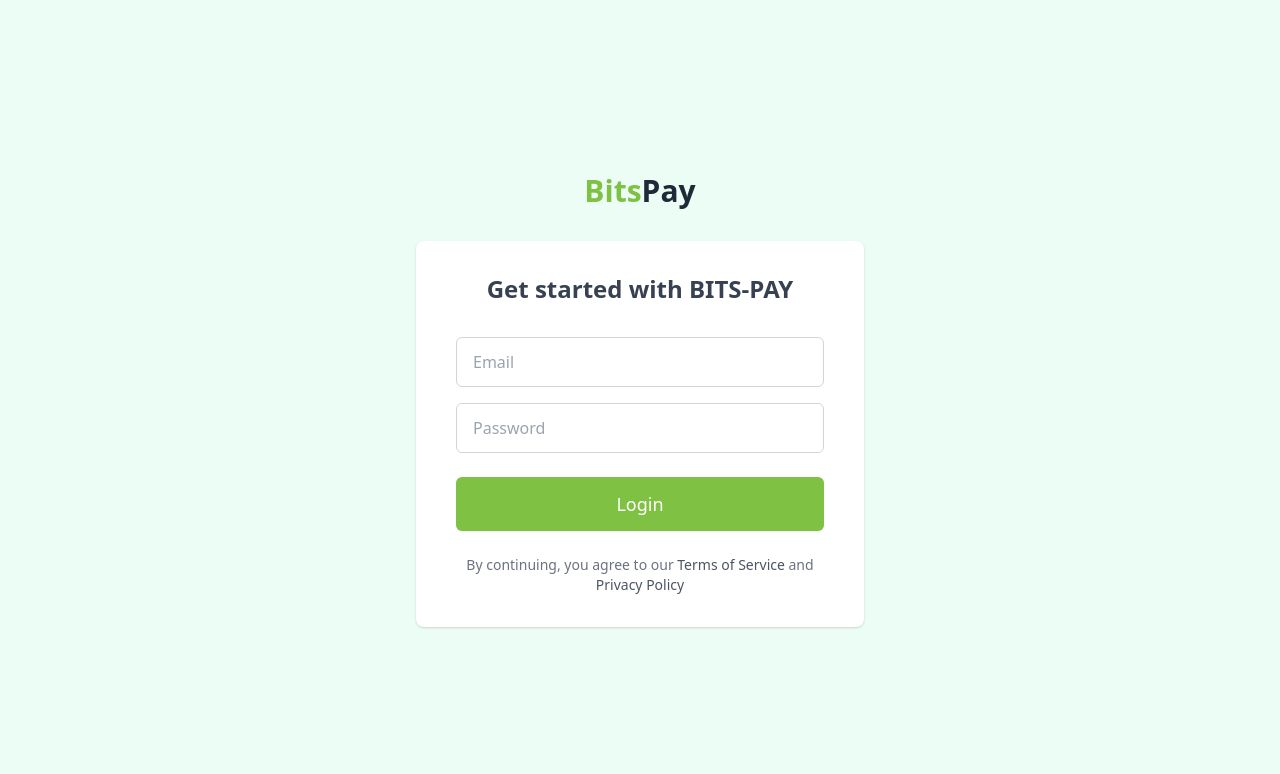
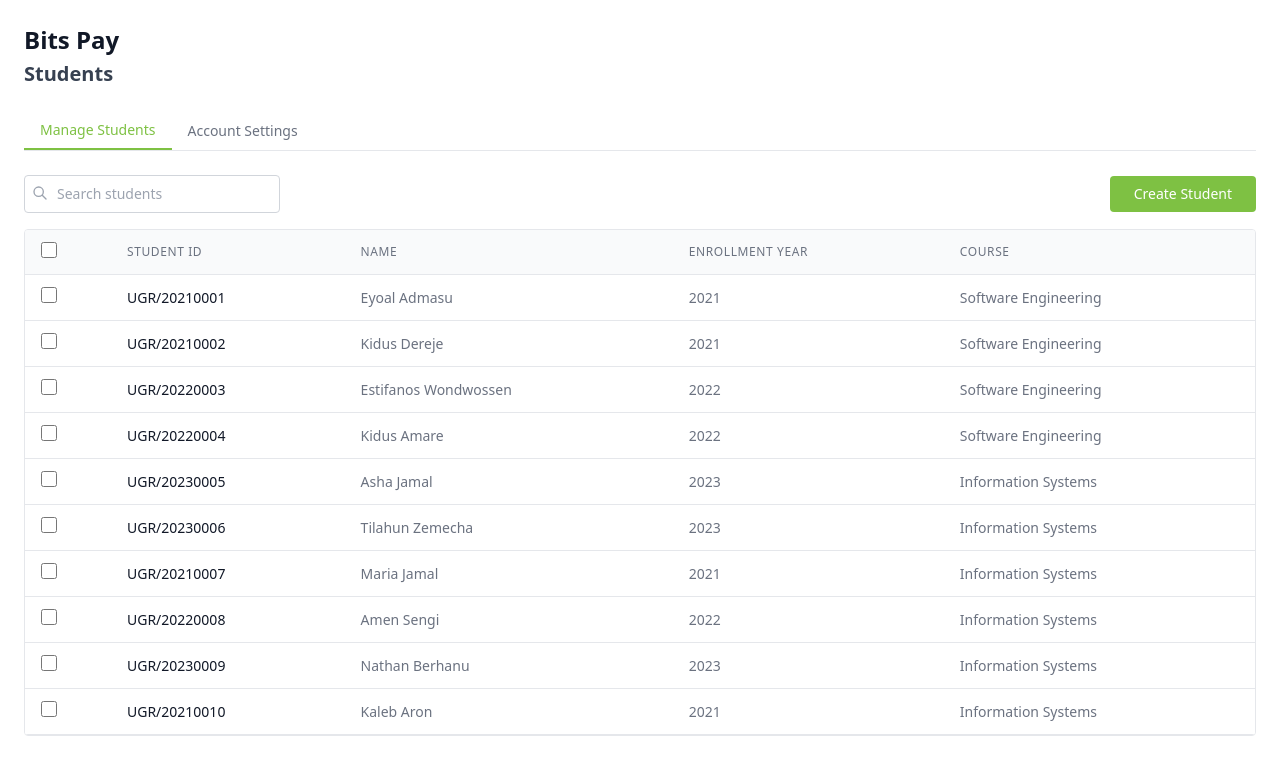
Before and after one commit to Kidus-Dereje/college_payment_app, a React (Vite) app in the folder frontend/: page /admin in a window 1280 px wide. Before the commit this address led to /login. Shown: the top 774 px of the page. Built offline with nearby package versions, Linux system fonts and the light colour scheme.

Commit message:
Admin pannel

```diff
--- /dev/null
+++ b/frontend/src/AdminPanel.jsx
@@ -0,0 +1,177 @@
+import React, { useState } from 'react';
+
+export default function AdminPanel() {
+  const [activeTab, setActiveTab] = useState('students');
+  const [searchTerm, setSearchTerm] = useState('');
+  const [selectedService, setSelectedService] = useState('');
+
+  // Sample student data
+  const students = [
+    { id: 'UGR/20210001', name: 'Eyoal Admasu', year: 2021, course: 'Software Engineering' },
+    { id: 'UGR/20210002', name: 'Kidus Dereje', year: 2021, course: 'Software Engineering' },
+    { id: 'UGR/20220003', name: 'Estifanos Wondwossen', year: 2022, course: 'Software Engineering' },
+    { id: 'UGR/20220004', name: 'Kidus Amare', year: 2022, course: 'Software Engineering' },
+    { id: 'UGR/20230005', name: 'Asha Jamal', year: 2023, course: 'Information Systems' },
+    { id: 'UGR/20230006', name: 'Tilahun Zemecha', year: 2023, course: 'Information Systems' },
+    { id: 'UGR/20210007', name: 'Maria Jamal', year: 2021, course: 'Information Systems' },
+    { id: 'UGR/20220008', name: 'Amen Sengi', year: 2022, course: 'Information Systems' },
+    { id: 'UGR/20230009', name: 'Nathan Berhanu', year: 2023, course: 'Information Systems' },
+    { id: 'UGR/20210010', name: 'Kaleb Aron', year: 2021, course: 'Information Systems' },
+  ];
+
+  return (
+    <div className="min-h-screen bg-white p-6 font-sans">
+      {/* Header */}
+      <div className="mb-6">
+        <h1 className="text-2xl font-bold text-gray-900">Bits Pay</h1>
+        <h2 className="text-xl font-semibold text-gray-700 mt-1">
+          {activeTab === 'students' ? 'Students' : 'Account Settings'}
+        </h2>
+      </div>
+
+      {/* Tabs */}
+      <div className="flex border-b border-gray-200 mb-6">
+        <button
+          className={`py-2 px-4 font-medium text-sm ${
+            activeTab === 'students'
+              ? 'text-custom-green border-b-2 border-custom-green'
+              : 'text-gray-500 hover:text-gray-700'
+          }`}
+          onClick={() => setActiveTab('students')}
+        >
+          Manage Students
+        </button>
+        <button
+          className={`py-2 px-4 font-medium text-sm ${
+            activeTab === 'settings'
+              ? 'text-custom-green border-b-2 border-custom-green'
+              : 'text-gray-500 hover:text-gray-700'
+          }`}
+          onClick={() => setActiveTab('settings')}
+        >
+          Account Settings
+        </button>
+      </div>
+
+      {/* Students Tab */}
+      {activeTab === 'students' && (
+        <div>
+          <div className="flex justify-between items-center mb-4">
+            <div className="relative w-64">
+              <input
+                type="text"
+                placeholder="Search students"
+                className="w-full pl-8 pr-4 py-2 border border-gray-300 rounded focus:outline-none focus:ring-1 focus:ring-green-500 text-sm"
+                value={searchTerm}
+                onChange={(e) => setSearchTerm(e.target.value)}
+              />
+              <svg
+                className="absolute left-2 top-2.5 h-4 w-4 text-gray-400"
+                fill="none"
+                stroke="currentColor"
+                viewBox="0 0 24 24"
+                xmlns="http://www.w3.org/2000/svg"
+              >
+                <path strokeLinecap="round" strokeLinejoin="round" strokeWidth={2} d="M21 21l-6-6m2-5a7 7 0 11-14 0 7 7 0 0114 0z" />
+              </svg>
+            </div>
+            <button className="bg-custom-green hover:bg-green-600 text-white px-6 py-2 rounded text-sm font-medium focus:outline-none focus:ring-2 focus:ring-offset-2 focus:ring-custom-green transition-colors">
+              Create Student
+            </button>
+          </div>
+
+          <div className="border border-gray-200 rounded overflow-hidden">
+            <table className="min-w-full divide-y divide-gray-200">
+              <thead className="bg-gray-50">
+                <tr>
+                  <th scope="col" className="px-4 py-3 text-left text-xs font-medium text-gray-500 uppercase tracking-wider border-b border-gray-200">
+                    <input type="checkbox" className="h-4 w-4 text-custom-green rounded border-gray-300" />
+                  </th>
+                  <th scope="col" className="px-4 py-3 text-left text-xs font-medium text-gray-500 uppercase tracking-wider border-b border-gray-200">
+                    Student ID
+                  </th>
+                  <th scope="col" className="px-4 py-3 text-left text-xs font-medium text-gray-500 uppercase tracking-wider border-b border-gray-200">
+                    Name
+                  </th>
+                  <th scope="col" className="px-4 py-3 text-left text-xs font-medium text-gray-500 uppercase tracking-wider border-b border-gray-200">
+                    Enrollment Year
+                  </th>
+                  <th scope="col" className="px-4 py-3 text-left text-xs font-medium text-gray-500 uppercase tracking-wider border-b border-gray-200">
+                    Course
+                  </th>
+                </tr>
+              </thead>
+              <tbody className="bg-white divide-y divide-gray-200">
+                {students.map((student) => (
+                  <tr key={student.id}>
+                    <td className="px-4 py-3 whitespace-nowrap text-sm text-gray-500 border-b border-gray-200">
+                      <input type="checkbox" className="h-4 w-4 text-custom-green rounded border-gray-300" />
+                    </td>
+                    <td className="px-4 py-3 whitespace-nowrap text-sm font-medium text-gray-900 border-b border-gray-200">
+                      {student.id}
+                    </td>
+                    <td className="px-4 py-3 whitespace-nowrap text-sm text-gray-500 border-b border-gray-200">
+                      {student.name}
+                    </td>
+                    <td className="px-4 py-3 whitespace-nowrap text-sm text-gray-500 border-b border-gray-200">
+                      {student.year}
+                    </td>
+                    <td className="px-4 py-3 whitespace-nowrap text-sm text-gray-500 border-b border-gray-200">
+                      {student.course}
+                    </td>
+                  </tr>
+                ))}
+              </tbody>
+            </table>
+          </div>
+        </div>
+      )}
+
+      {/* Account Settings Tab */}
+      {activeTab === 'settings' && (
+        <div className="bg-white rounded-lg shadow-sm border border-gray-200 p-6">
+          <h2 className="text-lg font-medium text-gray-900 mb-6">Account Settings</h2>
+
+          <div className="space-y-4">
+            <div>
+              <label htmlFor="service-type" className="block text-sm font-medium text-gray-700 mb-1">
+                Service Type
+              </label>
+              <select
+                id="service-type"
+                className="w-full px-3 py-2 border border-gray-300 rounded-md shadow-sm focus:outline-none focus:ring-custom-green focus:border-custom-green sm:text-sm"
+              >
+                <option value="">Select a service</option>
+                <option value="tuition">Tuition</option>
+                <option value="cafeteria">Cafeteria Services</option>
+                <option value="juice">Juice Services</option>
+                <option value="market">Mini Market</option>
+              </select>
+            </div>
+
+            <div>
+              <label htmlFor="account-number" className="block text-sm font-medium text-gray-700 mb-1">
+                Account Number
+              </label>
+              <input
+                type="text"
+                id="account-number"
+                className="w-full px-3 py-2 border border-gray-300 rounded-md shadow-sm focus:outline-none focus:ring-custom-green focus:border-custom-green sm:text-sm"
+                placeholder="Enter account number"
+              />
+            </div>
+
+            <div className="pt-2">
+              <button
+                type="button"
+                className="w-40 flex justify-center py-2 px-4 border border-transparent rounded-md shadow-sm text-sm font-medium text-white bg-custom-green hover:bg-green-600 focus:outline-none focus:ring-2 focus:ring-offset-2 focus:ring-custom-green transition-colors"
+              >
+                Set Account
+              </button>
+            </div>
+          </div>
+        </div>
+      )}
+    </div>
+  );
+}
--- a/frontend/src/App.jsx
+++ b/frontend/src/App.jsx
@@ -1,10 +1,12 @@
 import { BrowserRouter as Router, Routes, Route, Navigate } from 'react-router-dom';
 import Login from './Login';
+import AdminPanel from './AdminPanel';
 
 const App = () => (
   <Router>
     <Routes>
       <Route path="/login" element={<Login />} />
+      <Route path="/admin" element={<AdminPanel />} />
       <Route path="/" element={<Navigate to="/login" replace />} />
       <Route path="*" element={<Navigate to="/login" replace />} />
     </Routes>
```
